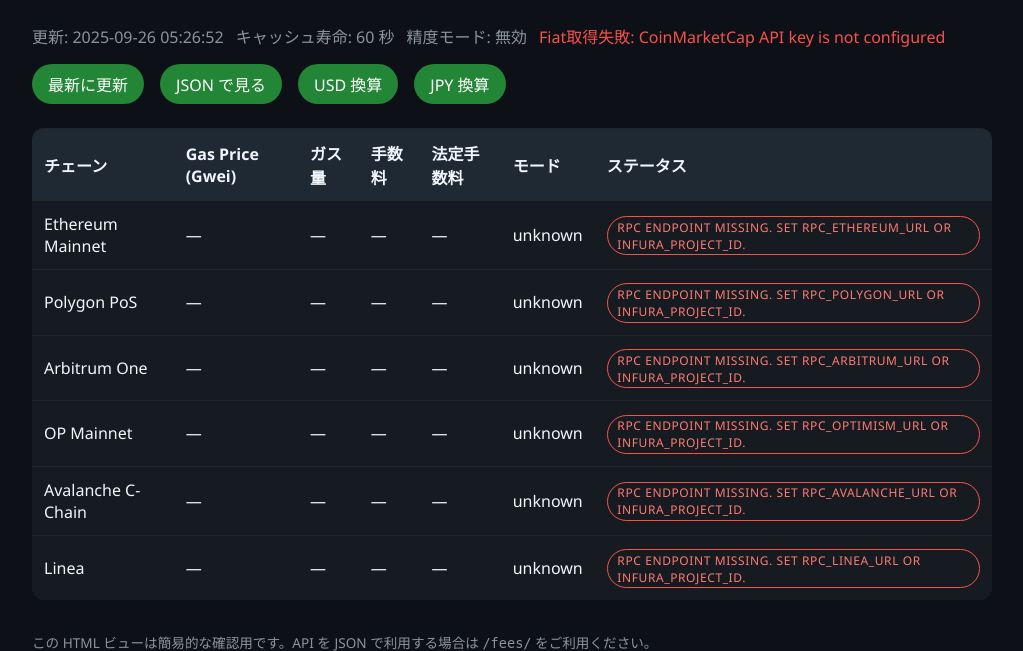
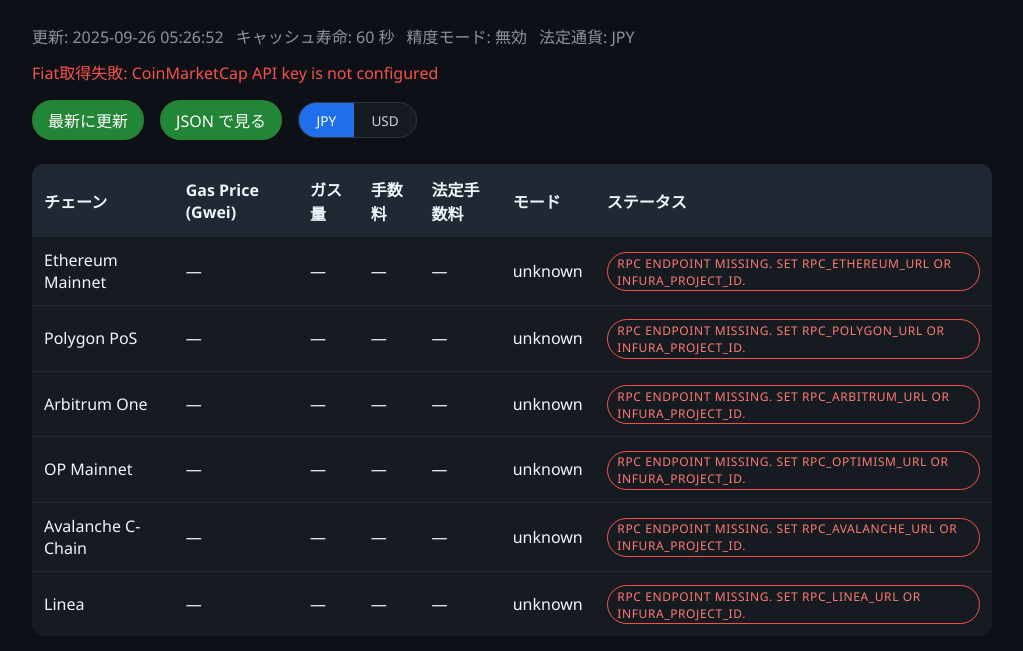
Before and after one commit to YKK741953/chain-gas-fee-dashboard, a FastAPI app: page /fees/?format=html&fiat=jpy in a window 1280 px wide. Shown: the part 139-790 px from the top of the page, without its empty margins (128-1151 px from the left). Run offline with FastAPI, Linux system fonts and the light colour scheme.

Commit message:
api: default html fiat pricing to jpy with toggle

```diff
--- a/api/app/routes/fees.py
+++ b/api/app/routes/fees.py
@@ -97,8 +97,18 @@ async def list_fees(
     jobs = [get_chain_fee(client, chain, precise=precise) for chain in chains]
     results = await asyncio.gather(*jobs)
 
-    fiat_currency = fiat or request.query_params.get("fiat")
-    fiat_currency = fiat_currency.lower() if fiat_currency else None
+    raw_fiat = fiat or request.query_params.get("fiat")
+    fiat_currency = raw_fiat.lower() if raw_fiat else None
+
+    wants_html = (
+        format == "html"
+        or "text/html" in request.headers.get("accept", "")
+        or request.query_params.get("format") == "html"
+    )
+
+    if wants_html and not fiat_currency:
+        fiat_currency = "jpy"
+
     if fiat_currency and fiat_currency not in {"usd", "jpy"}:
         raise HTTPException(status_code=400, detail="Unsupported fiat currency")
 
@@ -127,13 +137,8 @@ async def list_fees(
             meta["fiat_currency"] = fiat_upper
             meta["fiat_price_source"] = "coinmarketcap"
 
-    wants_html = (
-        format == "html"
-        or "text/html" in request.headers.get("accept", "")
-        or request.query_params.get("format") == "html"
-    )
-
     if wants_html:
+        active_fiat = meta.get("fiat_currency") or meta.get("fiat_requested")
         return templates.TemplateResponse(
             request=request,
             name="fees.html",
@@ -142,6 +147,7 @@ async def list_fees(
                 "rows": results,
                 "meta": meta,
                 "fiat_currency": meta.get("fiat_currency"),
+                "active_fiat": active_fiat,
                 "fiat_error": meta.get("fiat_error"),
             },
         )
--- a/api/app/templates/fees.html
+++ b/api/app/templates/fees.html
@@ -40,6 +40,8 @@
       }
       .controls {
         display: flex;
+        flex-wrap: wrap;
+        align-items: center;
         gap: 1rem;
         margin-bottom: 1.5rem;
       }
@@ -49,6 +51,24 @@
         color: #fff;
         padding: 0.5rem 1rem;
         border-radius: 999px;
+      }
+      .toggle {
+        display: inline-flex;
+        border: 1px solid #30363d;
+        border-radius: 999px;
+        overflow: hidden;
+        background: #161b22;
+      }
+      .toggle a {
+        padding: 0.45rem 1.1rem;
+        color: #c9d1d9;
+        text-decoration: none;
+        font-size: 0.85rem;
+        transition: background 0.2s ease;
+      }
+      .toggle a.active {
+        background: #1f6feb;
+        color: #fff;
       }
       table {
         width: 100%;
@@ -112,10 +132,8 @@
         <span>更新: {{ meta.generated_at | datetime }}</span>
         <span>キャッシュ寿命: {{ meta.cache_ttl_seconds }} 秒</span>
         <span>精度モード: {{ '有効' if meta.precise_enabled else '無効' }}</span>
-        {% if meta.fiat_currency %}
-        <span>法定通貨: {{ meta.fiat_currency }}</span>
-        {% elif fiat_currency %}
-        <span>法定通貨: {{ fiat_currency | upper }}</span>
+        {% if active_fiat %}
+        <span>法定通貨: {{ active_fiat }}</span>
         {% endif %}
         {% if meta.fiat_price_source %}
         <span>価格ソース: {{ meta.fiat_price_source }}</span>
@@ -126,10 +144,12 @@
       </div>
 
       <div class="controls">
-        <a class="button" href="/fees/?format=html">最新に更新</a>
-        <a class="button" href="/fees/">JSON で見る</a>
-        <a class="button" href="/fees/?format=html&fiat=usd">USD 換算</a>
-        <a class="button" href="/fees/?format=html&fiat=jpy">JPY 換算</a>
+        <a class="button" href="/fees/?format=html{% if active_fiat %}&fiat={{ active_fiat | lower }}{% endif %}">最新に更新</a>
+        <a class="button" href="/fees/{% if active_fiat %}?fiat={{ active_fiat | lower }}{% endif %}">JSON で見る</a>
+        <div class="toggle">
+          <a class="{% if active_fiat == 'JPY' or not active_fiat %}active{% endif %}" href="/fees/?format=html&fiat=jpy">JPY</a>
+          <a class="{% if active_fiat == 'USD' %}active{% endif %}" href="/fees/?format=html&fiat=usd">USD</a>
+        </div>
       </div>
 
       <table>
```
Also changed, not shown: api/tests/test_fees.py (+16 -0 lines), dailyreport/2025-09-26.md (+1 -1 lines), doc/実装計画書.md (+1 -1 lines), README.md.
